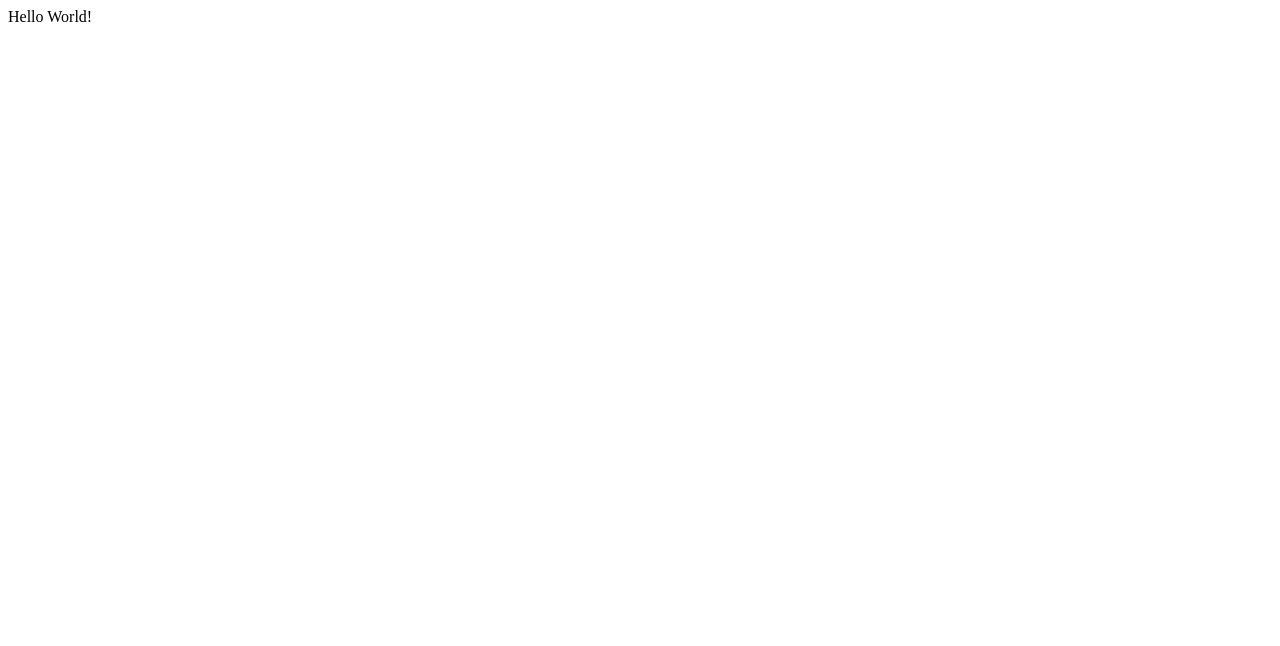
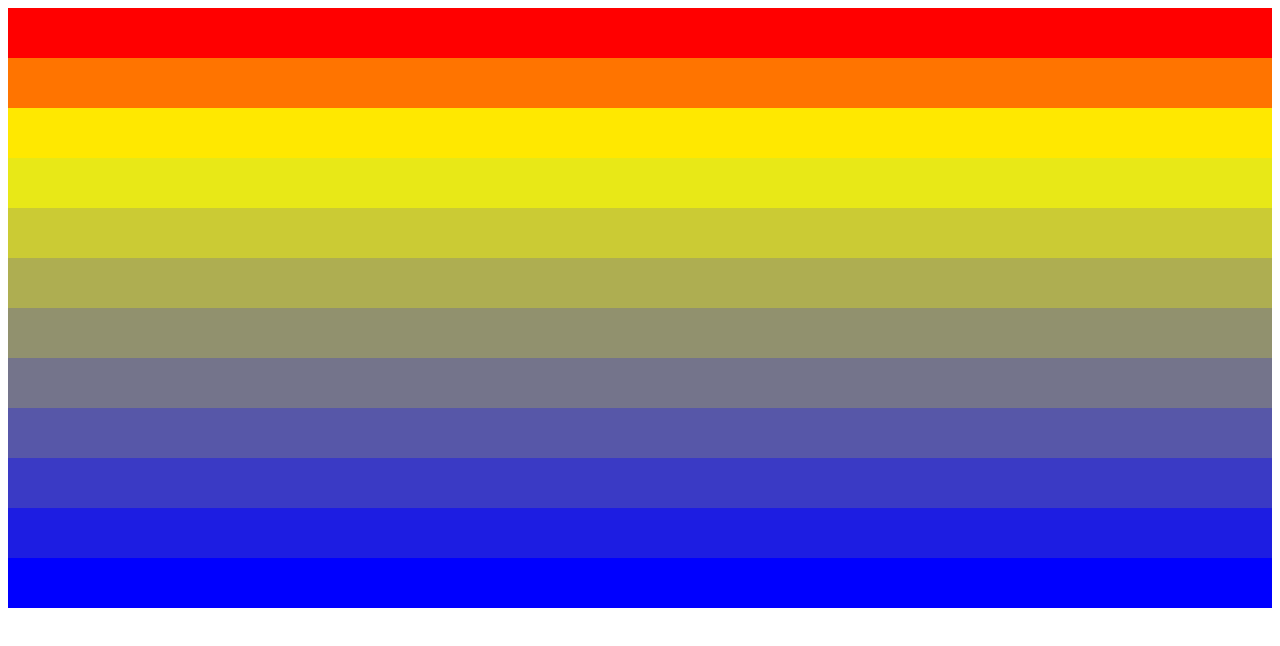
Before and after one commit to unaguna/gradation-mapping-react, a React app: page / in a window 1280 px wide. Shown: the top 646 px of the page. Built offline with nearby package versions, Linux system fonts and the light colour scheme; the HTML template or start-up script is replaced by a standard one.

Commit message:
🚧Colorbarの引数の算出

```diff
--- a/package.json
+++ b/package.json
@@ -12,6 +12,7 @@
     "@emotion/react": "^11.10.4",
     "@emotion/styled": "^11.10.4",
     "@mui/material": "^5.10.4",
+    "color": "^4.2.3",
     "react": "^18.2.0",
     "react-dom": "^18.2.0"
   },
@@ -19,6 +20,7 @@
     "@babel/core": "^7.19.0",
     "@babel/preset-env": "^7.19.0",
     "@babel/preset-react": "^7.18.6",
+    "@types/color": "^3.0.3",
     "@types/react": "^18.0.18",
     "@types/react-dom": "^18.0.6",
     "babel-loader": "^8.2.5",
--- a/src/App.tsx
+++ b/src/App.tsx
@@ -1,5 +1,104 @@
-import React from 'react';
+import Color from 'color';
+import React, { useMemo } from 'react';
+import Colorbar from './component/Colorbar';
+
+/**
+ * 指定の値の前後に当たる要素を取り出す。
+ *
+ * @param value
+ * @param array 昇順の配列
+ */
+function between(value: number, array: number[]): [number | null, number | null]
+/**
+ * 指定の値の前後に当たる要素を取り出す。
+ *
+ * @param value
+ * @param array 昇順の配列
+ * @param by 配列の要素を value と比較するための値
+ */
+function between<T>(value: number, array: T[], by: (v: T) => number): [T | null, T | null]
+function between<T>(value: number, array: T[], by?: (v: T) => number): [T | null, T | null] {
+  if (!by) by = (v: any) => v;
+
+  let prev = null;
+  for (let i = 0; i < array.length; i++) {
+    if (by(array[i]) <= value) prev = array[i];
+    else break;
+  }
+
+  let next = null;
+  for (let i = array.length - 1; i >= 0; i--) {
+    if (by(array[i]) >= value) next = array[i];
+    else break;
+  }
+
+  return [prev, next];
+}
+
+/**
+ * 色の加重平均
+ *
+ * @param base 色1
+ * @param other 色2
+ * @param baseWeight 色1の割合
+ * @returns 平均値
+ */
+function weightedMean(base: Color, other: Color, baseWeight: number): Color {
+  const b = base.rgb().object();
+  const o = other.rgb().object();
+
+  const otherWeight = 1 - baseWeight;
+
+  return Color.rgb([
+    b.r * baseWeight + o.r * otherWeight,
+    b.g * baseWeight + o.g * otherWeight,
+    b.b * baseWeight + o.b * otherWeight,
+  ]);
+}
 
 export const App: React.FC = () => {
-  return <div>Hello World!</div>
+  const start = 0;
+  const end = 1000;
+  const size = 100;
+  const colorscale: [number, string][] = [
+    [0.0, "red"],
+    [0.2, "yellow"],
+    [1.0, "blue"],
+  ];
+  const colorscaleObj: [number, Color][] = colorscale.map(([level, color]) => [level, Color(color)]);
+
+  // 等値線の値。昇順。
+  const contourValues: number[] = useMemo(() => {
+    const values = [];
+
+    for (let v = start; v < end + size * 1.0E-3; v += size) {
+      values.push(v);
+    }
+
+    return values;
+  }, [start, end, size]);
+
+
+  // 使用する色のレベル。昇順ですべて0以上1以下。
+  const colorBalance: number[] = useMemo(() => {
+    if (contourValues.length <= 0) return [0.0];
+
+    return Array(contourValues.length + 1).fill(0).map((_, i) => i / contourValues.length);
+  }, contourValues);
+
+  const colors: [number, Color][] = useMemo(() => {
+    return colorBalance.map(level => {
+      const [prev, next] = between(level, colorscaleObj, v => v[0]);
+      console.debug(level, prev, next);
+
+      if (prev == null) return [level, colorscaleObj[0][1]];
+      else if (next == null) return [level, colorscaleObj[colorscaleObj.length - 1][1]];
+      else if (prev[0] == next[0]) return [level, prev[1]];
+      else return [level, weightedMean(prev[1], next[1], (next[0] - level) / (next[0] - prev[0]))]
+    });
+  }, colorBalance);
+
+  return <div>
+    <Colorbar colors={colors.map(([_, c]) => ({ key: c.rgb().string(), color: c.rgb().string(), size: 1 }))} sx={{ height: "600px" }} />
+  </div>
 }
```
Also changed, not shown: 1 other file (tests, documents, lock files or other folders).
